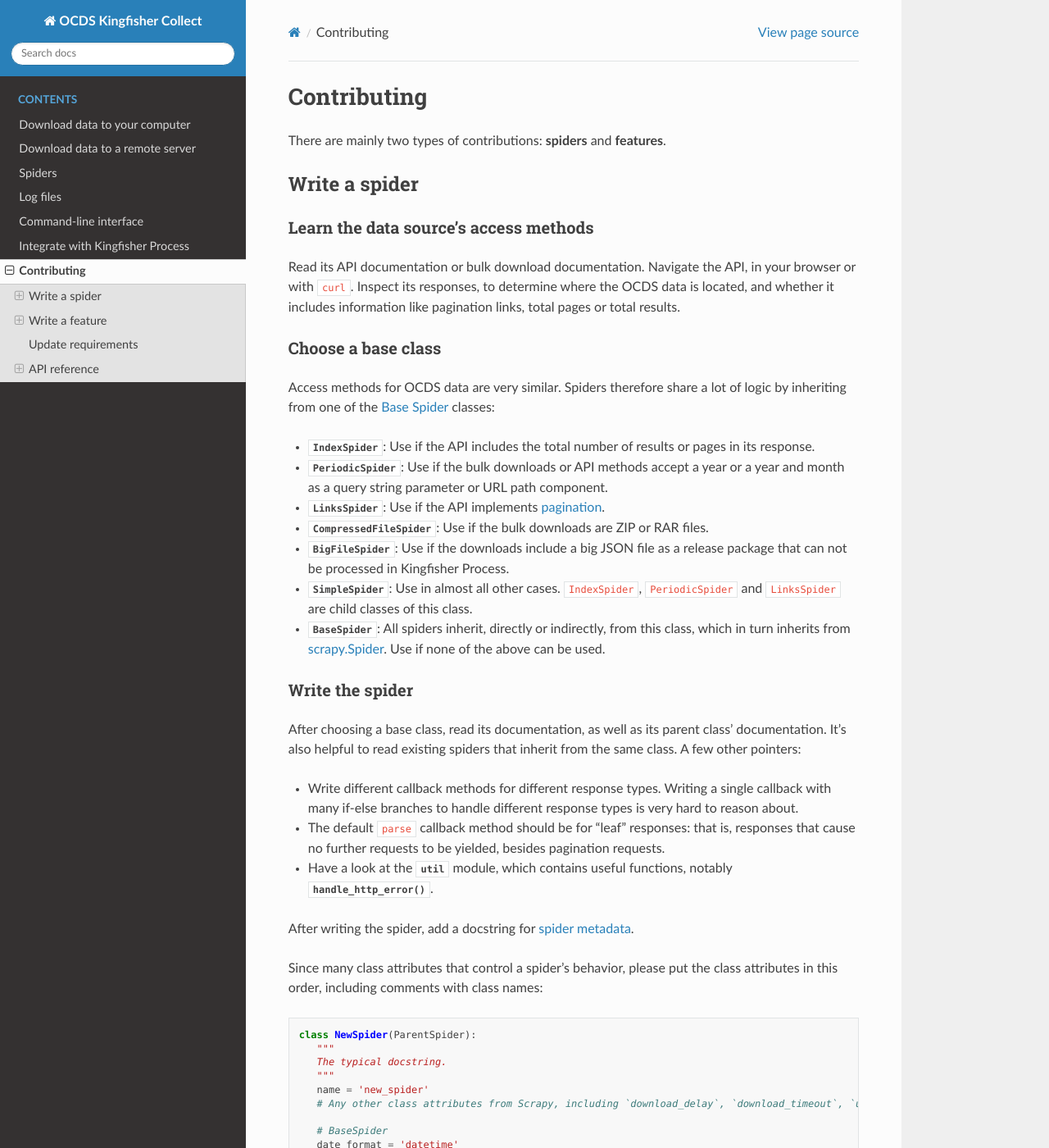
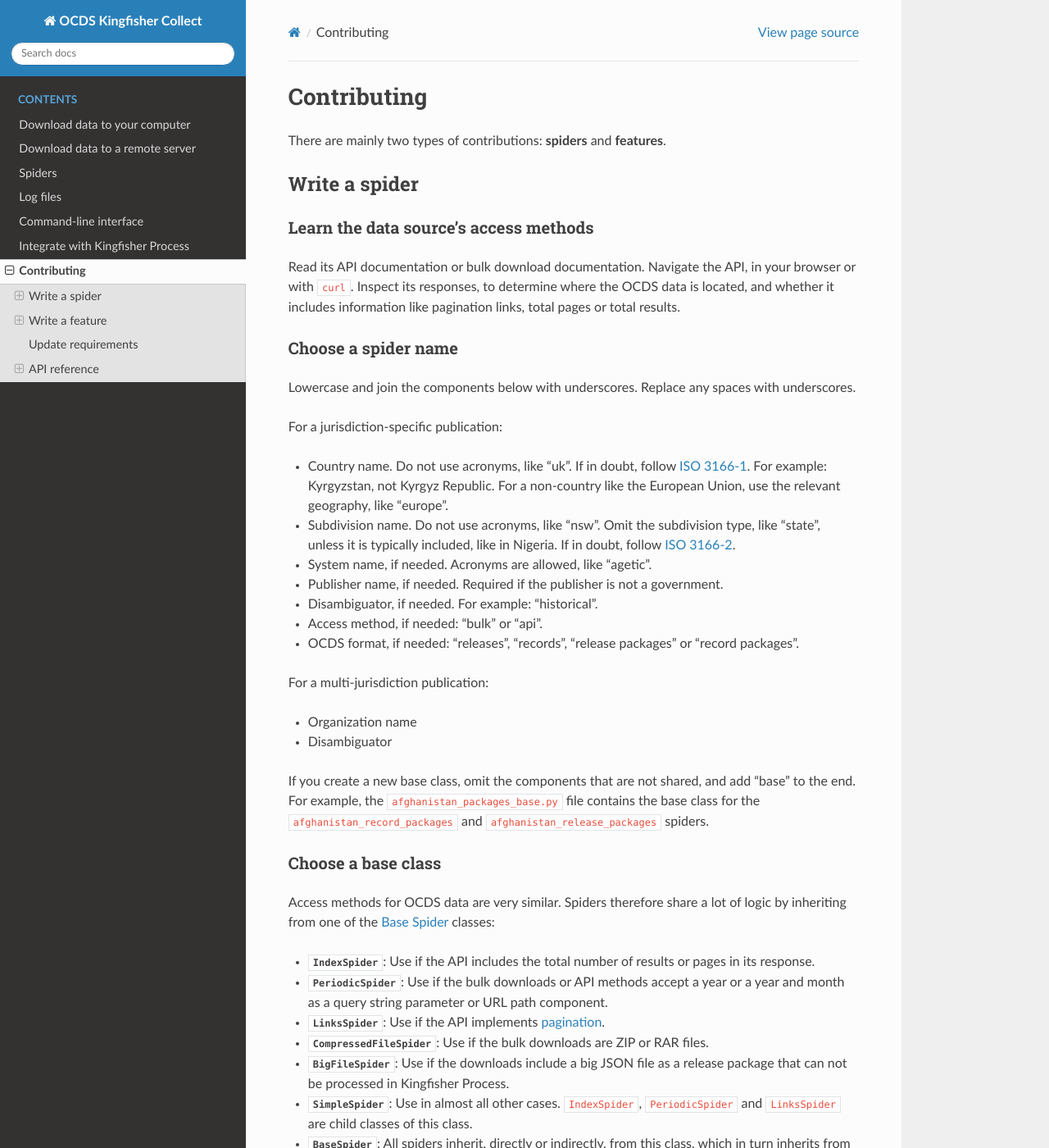
Before and after one commit to open-contracting/kingfisher-collect, a Sphinx documentation site: the page built from docs/contributing/index.rst, in a window 1280 px wide and 1400 px high. Shown: the whole window at 82% size. Built offline with Sphinx 7.4.7 and the Read the Docs theme 2.0.0, drawn with Linux system fonts in a browser that asks for light colours.

Commit message:
docs: Document spider naming convention

```diff
--- a/docs/contributing/index.rst
+++ b/docs/contributing/index.rst
@@ -10,6 +10,28 @@ Learn the data source's access methods
 ~~~~~~~~~~~~~~~~~~~~~~~~~~~~~~~~~~~~~~
 
 Read its API documentation or bulk download documentation. Navigate the API, in your browser or with ``curl``. Inspect its responses, to determine where the OCDS data is located, and whether it includes information like pagination links, total pages or total results.
+
+Choose a spider name
+~~~~~~~~~~~~~~~~~~~~
+
+Lowercase and join the components below with underscores. Replace any spaces with underscores.
+
+For a jurisdiction-specific publication:
+
+-  Country name. Do not use acronyms, like "uk". If in doubt, follow `ISO 3166-1 <https://en.wikipedia.org/wiki/ISO_3166-1>`__. For example: Kyrgyzstan, not Kyrgyz Republic. For a non-country like the European Union, use the relevant geography, like "europe".
+-  Subdivision name. Do not use acronyms, like "nsw". Omit the subdivision type, like "state", unless it is typically included, like in Nigeria. If in doubt, follow `ISO 3166-2 <https://en.wikipedia.org/wiki/ISO_3166-2>`__.
+-  System name, if needed. Acronyms are allowed, like "agetic".
+-  Publisher name, if needed. Required if the publisher is not a government.
+-  Disambiguator, if needed. For example: "historical".
+-  Access method, if needed: "bulk" or "api".
+-  OCDS format, if needed: "releases", "records", "release packages" or "record packages".
+
+For a multi-jurisdiction publication:
+
+-  Organization name
+-  Disambiguator
+
+If you create a new base class, omit the components that are not shared, and add "base" to the end. For example, the ``afghanistan_packages_base.py`` file contains the base class for the ``afghanistan_record_packages`` and ``afghanistan_release_packages`` spiders.
 
 Choose a base class
 ~~~~~~~~~~~~~~~~~~~
```
